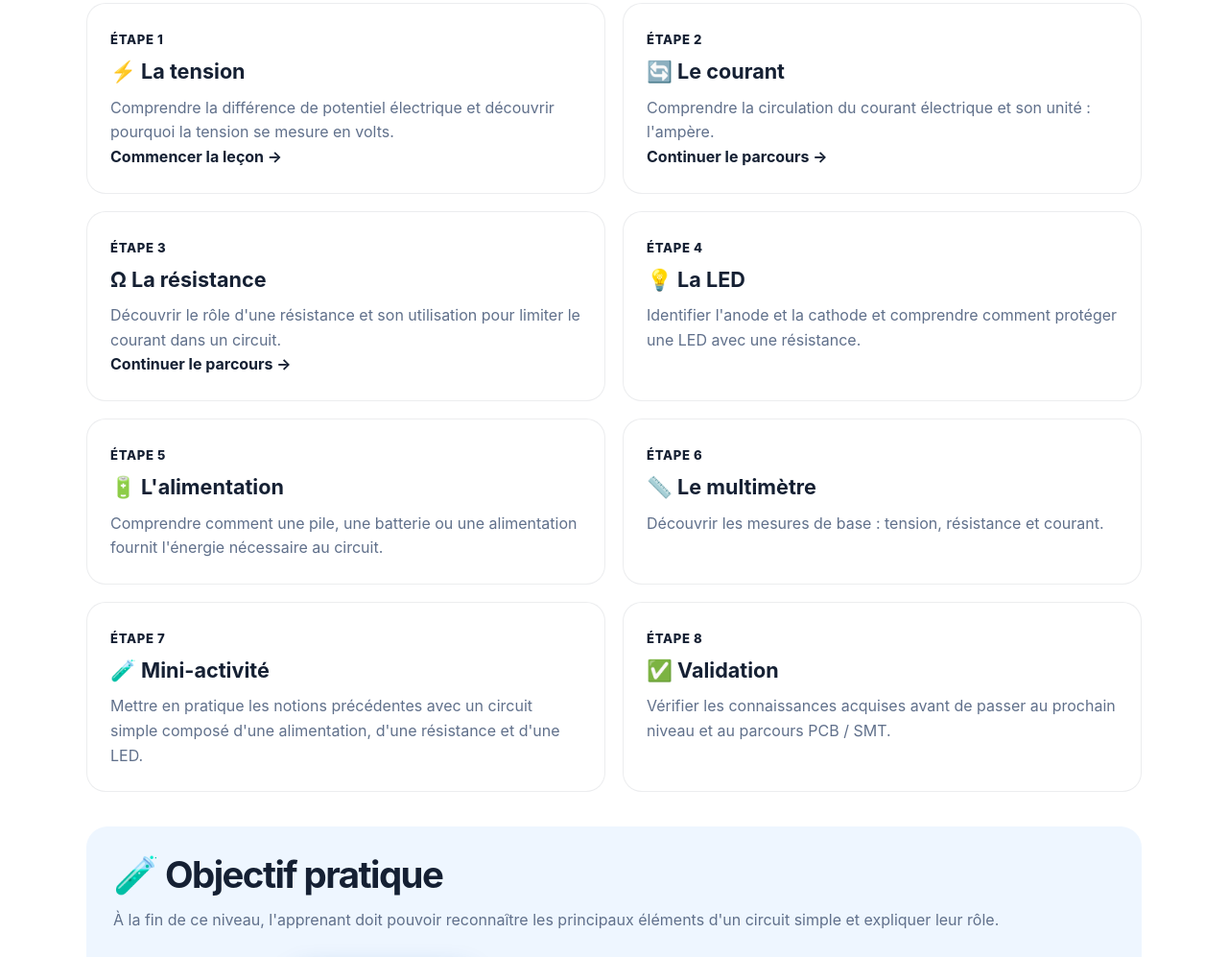
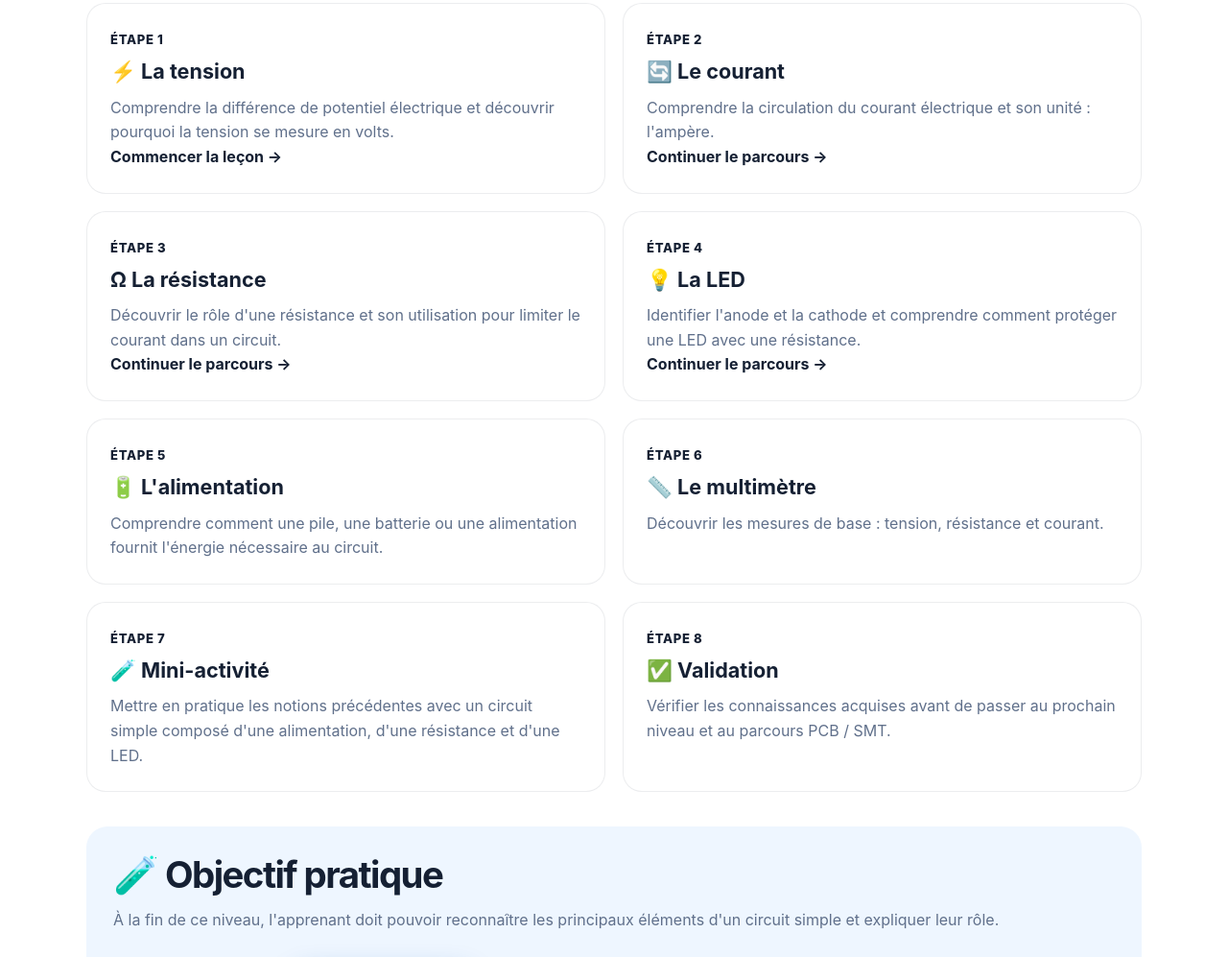
Before and after one commit to sahalabdillahi150-png/probable-drone-energy, a plain HTML site: page cours/electronique/index.html in a window 1280 px wide. Shown: the part 698-1695 px from the top of the page at 96% size. Drawn offline with Linux system fonts and the light colour scheme.

Commit message:
Lien du parcours vers la lecon sur la LED

```diff
--- a/cours/electronique/index.html
+++ b/cours/electronique/index.html
@@ -223,14 +223,16 @@
   <strong>Continuer le parcours →</strong>
 </a>
 
-          <article class="lesson-card">
+         <a href="lecons/04-led.html"
+   class="lesson-card lesson-card-link">
   <span class="lesson-number">Étape 4</span>
   <h3>💡 La LED</h3>
   <p>
     Identifier l'anode et la cathode et comprendre comment protéger
     une LED avec une résistance.
   </p>
-          </article>
+  <strong>Continuer le parcours →</strong>
+</a>
 
           <article class="lesson-card">
             <span class="lesson-number">Étape 5</span>
```
Lines whose indentation alone changed are shown as unchanged.
